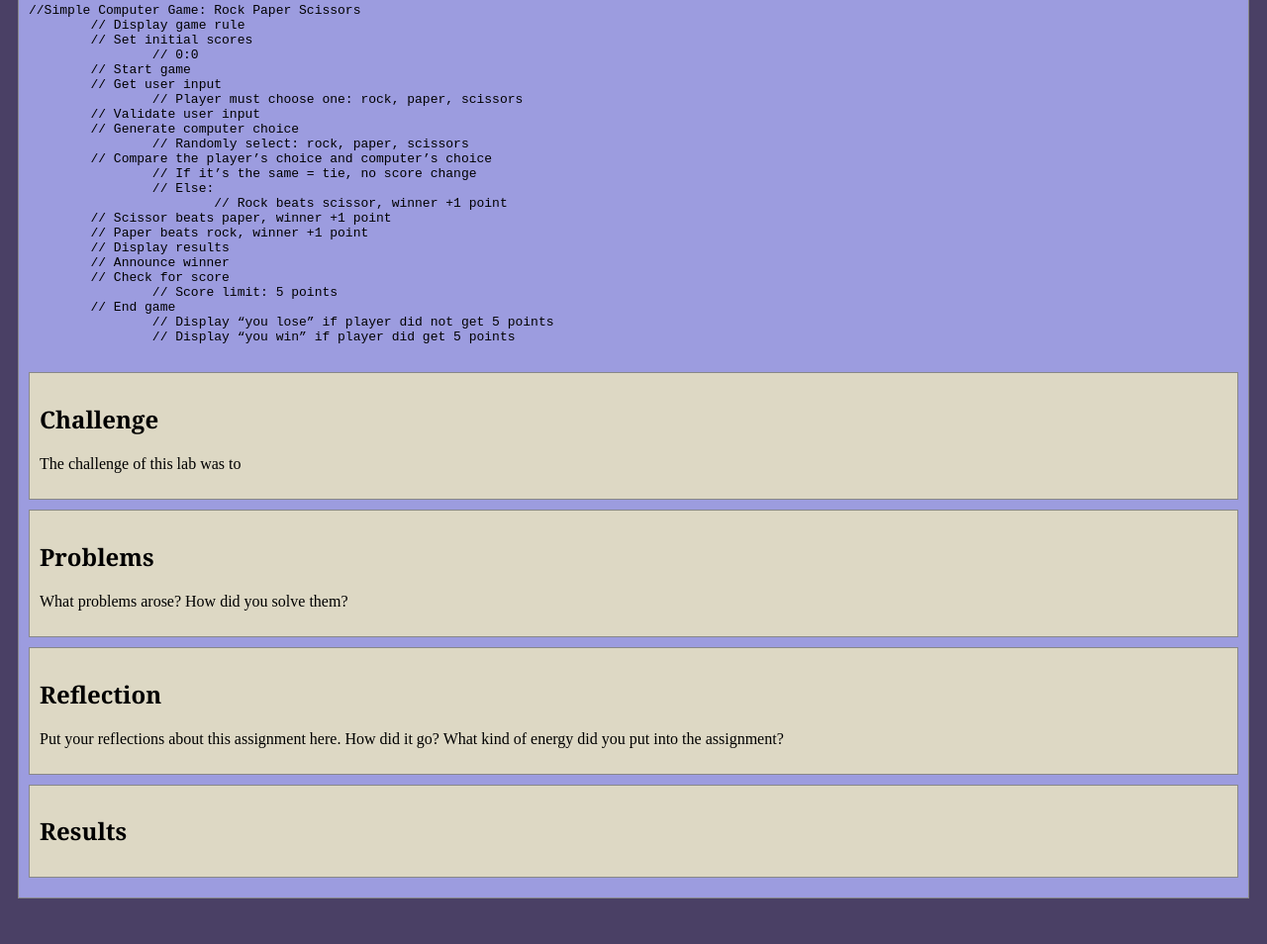
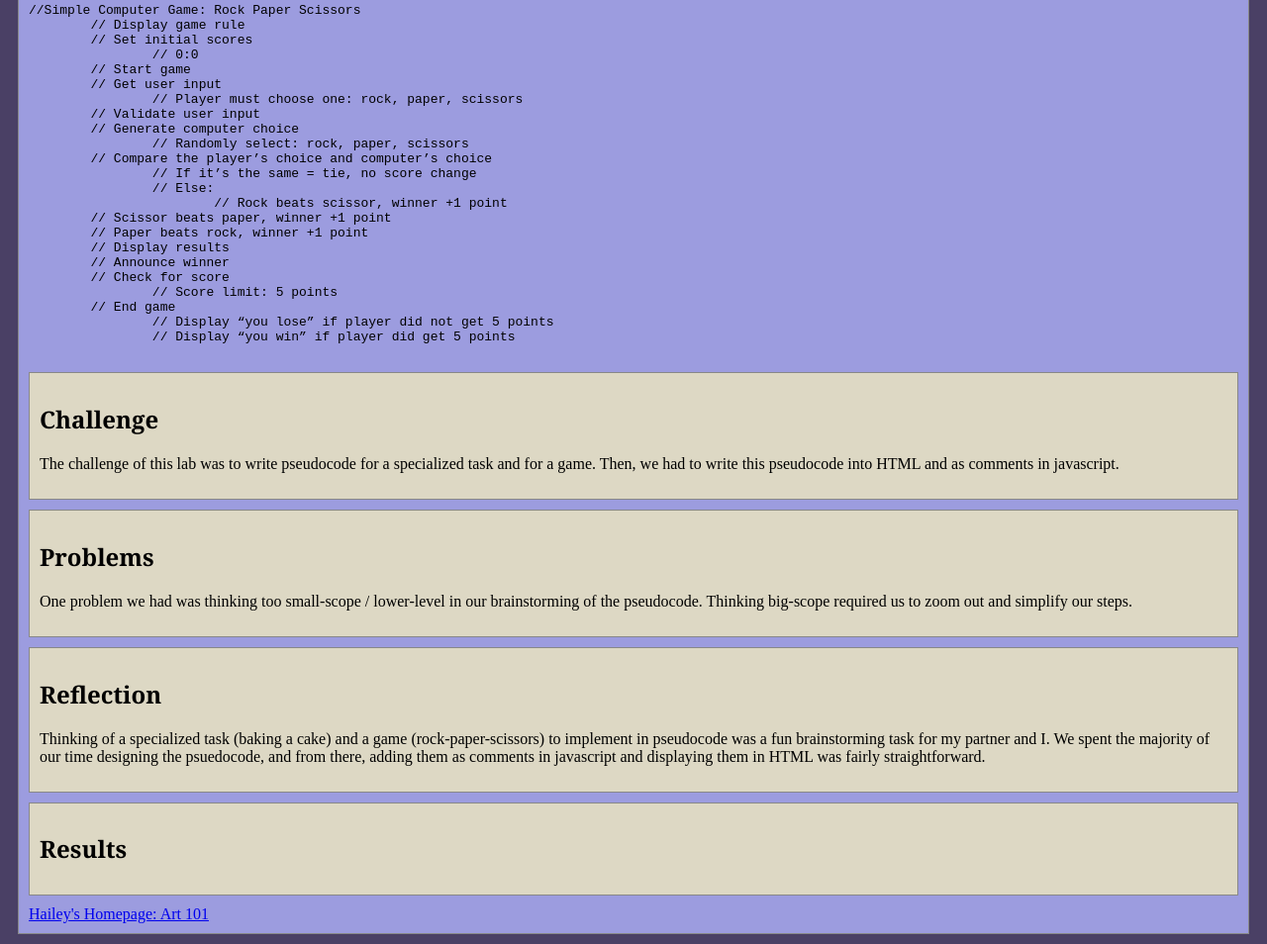
Before and after one commit to Vamp-Queen/art101, a plain HTML site: page lab4/index.html in a window 1280 px wide. Shown: the part 362-1316 px from the top of the page at 99% size. Before the commit the page ends 1280 px from the top, so only its background shows below. Drawn offline with nearby package versions, Linux system fonts and the light colour scheme.

Commit message:
Lab 4 + 5

```diff
--- a/lab4/index.html
+++ b/lab4/index.html
@@ -63,17 +63,26 @@
 	</code></pre>
 			<div class="minor-section">
 					<h2>Challenge</h2>
-					<p>The challenge of this lab was to </p>
+					<p>The challenge of this lab was to write pseudocode for a specialized
+						task and for a game. Then, we had to write this pseudocode into HTML
+						and as comments in javascript.
+					</p>
 			</div>
 
 			<div class="minor-section">
 					<h2>Problems</h2>
-					<p>What problems arose? How did you solve them? </p>
+					<p>One problem we had was thinking too small-scope / lower-level in our
+						brainstorming of the pseudocode. Thinking big-scope required us to
+						zoom out and simplify our steps. </p>
 			</div>
 
 			<div class="minor-section">
 					<h2>Reflection</h2>
-					<p>Put your reflections about this assignment here. How did it go? What kind of energy did you put into the assignment? </p>
+					<p>Thinking of a specialized task (baking a cake) and a game (rock-paper-scissors)
+						to implement in pseudocode was a fun brainstorming task for my partner and I.
+						We spent the majority of our time designing the psuedocode, and from there,
+						adding them as comments in javascript and displaying them in HTML was fairly
+						straightforward. </p>
 			</div>
 
 			<div class="minor-section">
@@ -83,6 +92,8 @@
 		</section>
 		<nav id="links">
 			<!-- Put links to other pages (including the homepage) here. -->
+			<a href="../index.html">
+				Hailey's Homepage: Art 101</a>
 		</nav>
 	</main>
 </body>
```
Also changed, not shown: lab5/js/lab.js (+10 -4 lines).
